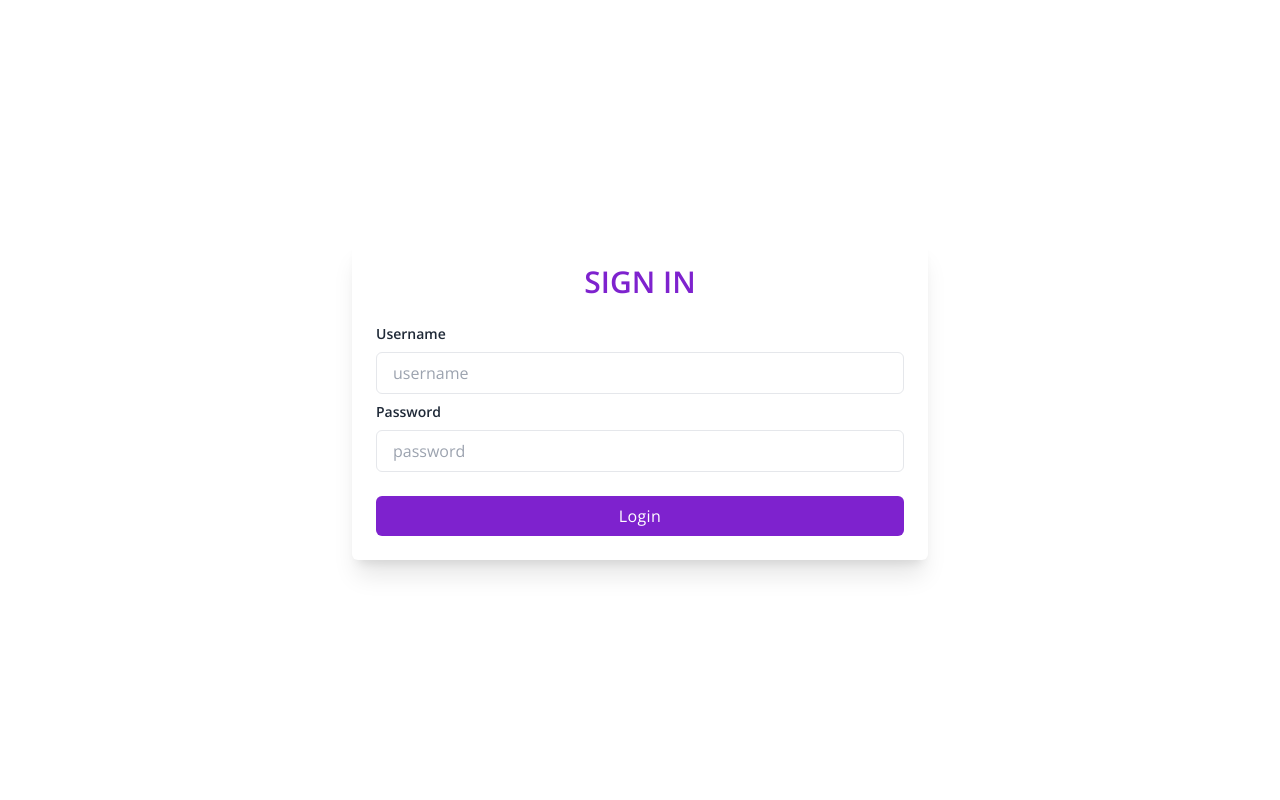
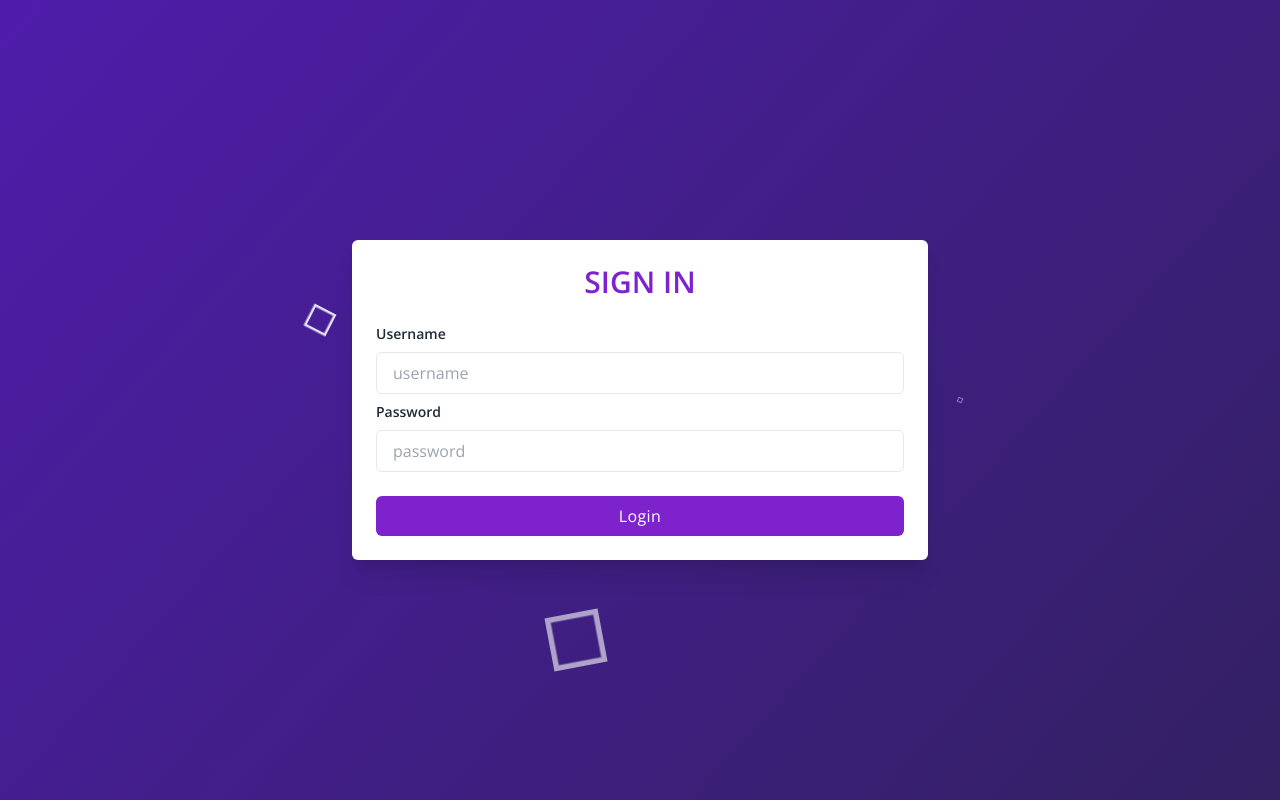
Before and after one commit to THOUFIQHUSSAIN-J/Hotel_Room_Booking, a React (Create React App) app in the folder client/: page /login in a window 1280 px wide. Built offline with nearby package versions, Linux system fonts and the light colour scheme.

Commit message:
login styling

```diff
--- a/client/package.json
+++ b/client/package.json
@@ -11,6 +11,7 @@
     "@testing-library/react": "^13.1.1",
     "@testing-library/user-event": "^13.5.0",
     "axios": "^1.1.3",
+    "node-sass": "^7.0.3",
     "react": "^18.0.0",
     "react-date-range": "^1.4.0",
     "react-dom": "^18.0.0",
@@ -47,5 +48,4 @@
     "postcss": "^8.4.18",
     "tailwindcss": "^3.2.0"
   }
-
 }
--- a/client/src/Login/Login.css
+++ b/client/src/Login/Login.css
@@ -1,32 +1,86 @@
-/* .login {
+body {
+  font-family: 'Josefin Sans', sans-serif;
+  box-sizing: border-box;
+}
+.container-fluid{
+  height: 100%;
+  margin: 0;
+  padding: 0;
+  width: 100%;
+  background: #FFF;
+}
+/* ============= Animation background ========= */
+.background {
+  background: linear-gradient(132deg, #FC415A, #591BC5, #212335);
+  background-size: 400% 400%;
+  animation: Gradient 15s ease infinite;
+  position: relative;
   height: 100vh;
-  display: flex;
-  align-items: center;
-  justify-content: center;
+  width: 100%;
+  overflow: hidden;
+  padding:0;
+  margin:0px;
+}
+.cube {
+  position: absolute;
+  top: 80vh;
+  left: 45vw;
+  width: 10px;
+  height: 10px;
+  border: solid 1px #D7D4E4;
+  transform-origin: top left;
+  transform: scale(0) rotate(0deg) translate(-50%, -50%);
+  animation: cube 12s ease-in forwards infinite;
+}
+.cube:nth-child(2n) {
+  border-color: #FFF ;
+}
+.cube:nth-child(2) {
+  animation-delay: 2s;
+  left: 25vw;
+  top: 40vh;
+}
+.cube:nth-child(3) {
+  animation-delay: 4s;
+  left: 75vw;
+  top: 50vh;
+}
+.cube:nth-child(4) {
+  animation-delay: 6s;
+  left: 90vw;
+  top: 10vh;
+}
+.cube:nth-child(5) {
+  animation-delay: 8s;
+  left: 10vw;
+  top: 85vh;
+}
+.cube:nth-child(6) {
+  animation-delay: 10s;
+  left: 50vw;
+  top: 10vh;
 }
 
-.lContainer {
-  display: flex;
-  flex-direction: column;
-  gap: 10px;
+
+/* Animate Background*/
+@keyframes Gradient {
+  0% {
+    background-position: 0% 50%;
+  }
+  50% {
+    background-position: 100% 50%;
+  }
+  100% {
+    background-position: 0% 50%;
+  }
 }
-
-.lInput{
-  height: 30px;
-  padding: 10px;
+@keyframes cube {
+  from {
+    transform: scale(0) rotate(0deg) translate(-50%, -50%);
+    opacity: 1;
+  }
+  to {
+    transform: scale(20) rotate(960deg) translate(-50%, -50%);
+    opacity: 0;
+  }
 }
-
-.lButton {
-  border: none;
-  padding: 10px 20px;
-  background-color: #0071c2;
-  color: white;
-  font-weight: bold;
-  cursor: pointer;
-  border-radius: 5px;
-}
-
-.lButton:disabled{
-  background-color: #0071c28c;
-  cursor: not-allowed;
-} */
--- a/client/src/Login/Login.js
+++ b/client/src/Login/Login.js
@@ -24,7 +24,7 @@ const Login = () => {
     dispatch({ type: "LOGIN_START" });
     try {
       const res = await axios.post("http://localhost:5000/api/auth/login", credentials);
-      dispatch({ type: "LOGIN_SUCCESS", payload: res.data });
+      dispatch({ type: "LOGIN_SUCCESS", payload: res.data.details });
       navigate("/")
     } catch (err) {
       dispatch({ type: "LOGIN_FAILURE", payload: err.response.data });
@@ -35,7 +35,12 @@ const Login = () => {
 
 
     return (
-        <div className="relative flex flex-col justify-center min-h-screen overflow-hidden">
+        <div className="background relative flex flex-col justify-center min-h-screen overflow-hidden">
+            <div className="cube"></div>
+            <div className="cube"></div>
+            <div className="cube"></div>
+            <div className="cube"></div>
+            <div className="cube"></div>
             <div className="w-full p-6 m-auto bg-white rounded-md shadow-xl lg:max-w-xl">
                 <h1 className="text-3xl font-semibold text-center text-purple-700 uppercase">
                     Sign in
@@ -70,7 +75,7 @@ const Login = () => {
                         />
                     </div>
 
-                    <div className="mt-6">
+                    <div className="button mt-6">
                         <button
                           disabled={loading} onClick={handleClick}
                           className="lButton w-full px-4 py-2 tracking-wide text-white transition-colors duration-200 transform bg-purple-700 rounded-md hover:bg-purple-600 focus:outline-none focus:bg-purple-600"
```
Also changed, not shown: 2 other files (tests, documents, lock files or other folders).
